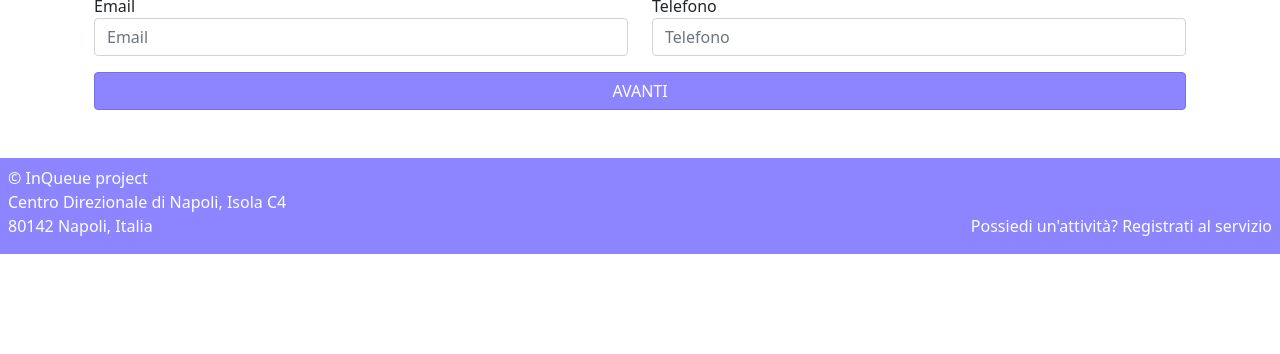
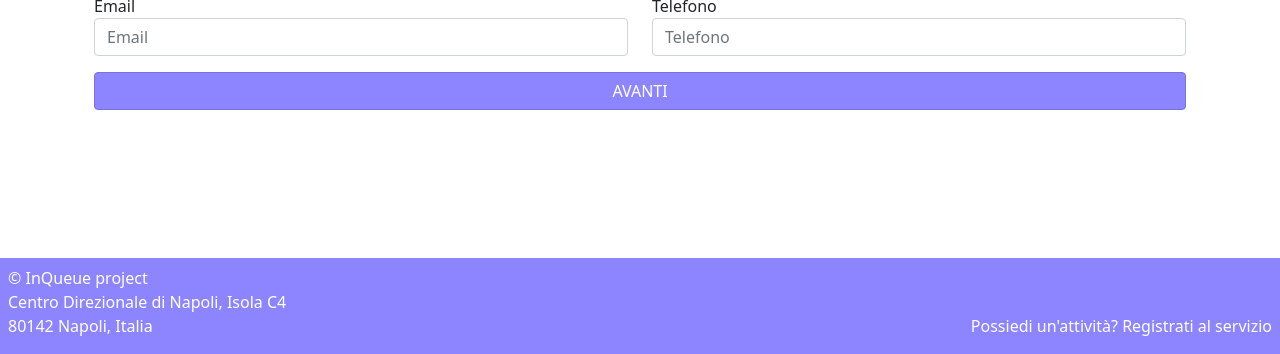
Before and after one commit to frncp/InQueue, a Flask app: a page that uses templates/base.html in a window 1280 px wide. Shown: the part 603-957 px from the top of the page. Before the commit the page ends 857 px from the top, so only its background shows below. Run offline with Flask 2, Linux system fonts and the light colour scheme; some libraries are stand-ins or nearby versions.

Commit message:
footer height fixed

```diff
--- a/static/css/style.css
+++ b/static/css/style.css
@@ -204,3 +204,16 @@
     height: 100%;
     width: 100%;
 }
+
+html, body {
+  height: 100%;
+  margin: 0;
+}
+
+main {
+  min-height: 90%;
+}
+
+footer {
+    bottom: 0;
+}
```
